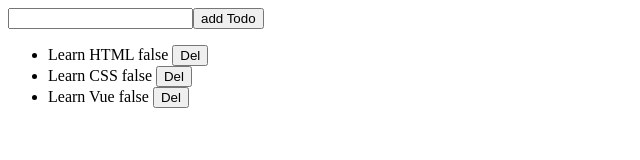
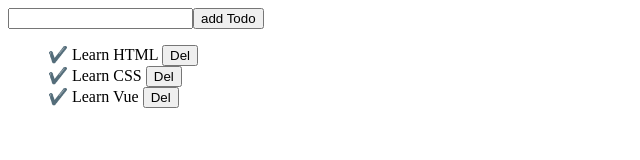
Before and after one commit to Yokosumi/todo-app-with-vue-cli, a website: page index.html in a window 1280 px wide. Shown: the whole page, without its empty margins (0-640 px from the left). Drawn offline with nearby package versions, Linux system fonts and the light colour scheme.

Commit message:
feature: added done state feature

```diff
--- a/index.html
+++ b/index.html
@@ -5,15 +5,21 @@
     <meta http-equiv="X-UA-Compatible" content="IE=edge" />
     <meta name="viewport" content="width=device-width, initial-scale=1.0" />
     <link rel="stylesheet" href="style.css" />
-    <title>Document</title>
+    <title>Todo App</title>
   </head>
   <body>
     <main id="app">
       <input type="text" v-model="newTodo" />
       <button @click="addTodo">add Todo</button>
       <ul>
-        <li v-for="(todo, index) in list" key="todo" @click="updateTodoState">
-          {{ todo.todo }} {{todo.done}}
+        <li
+          v-for="(todo, index) in list"
+          key="todo"
+          @click="todo.done = !todo.done"
+        >
+          <span v-if="todo.done">{{isNotDone}}</span>
+          <span v-else="!todo.done">{{ isDone}}</span>
+          {{ todo.todo }}
           <button @click="deleteTodo(index)">Del</button>
         </li>
       </ul>
--- a/script.js
+++ b/script.js
@@ -22,6 +22,8 @@ const app = Vue.createApp({
         },
       ],
       newTodo: "",
+      isDone: "✔️",
+      isNotDone: "❌",
     };
   },
   methods: {
--- a/style.css
+++ b/style.css
@@ -0,0 +1,3 @@
+ul {
+  list-style-type: none;
+}
```
Also changed, not shown: package.json (added, +23 -0 lines), 2 other files.
